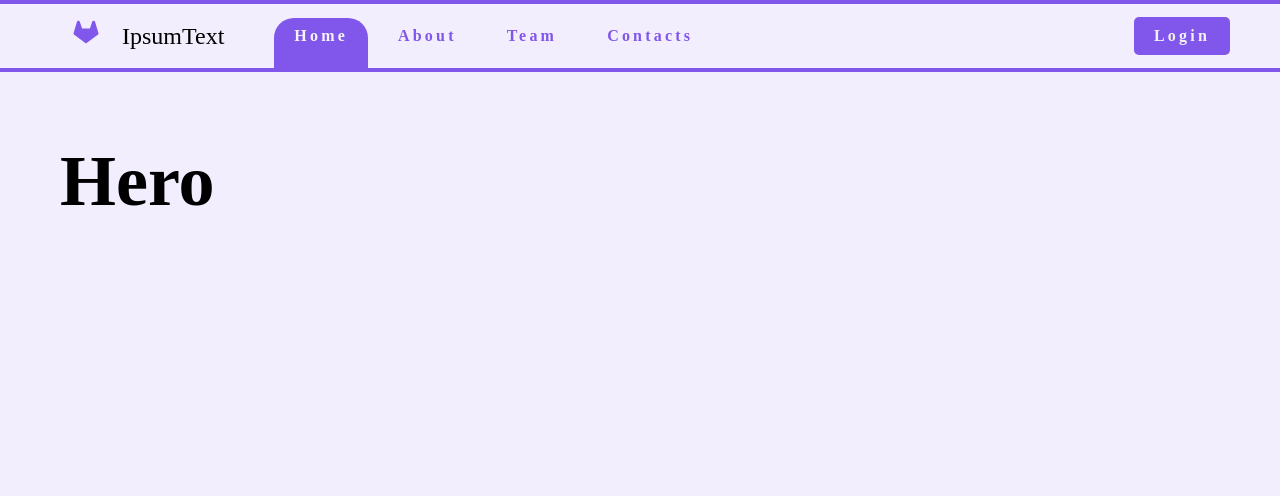
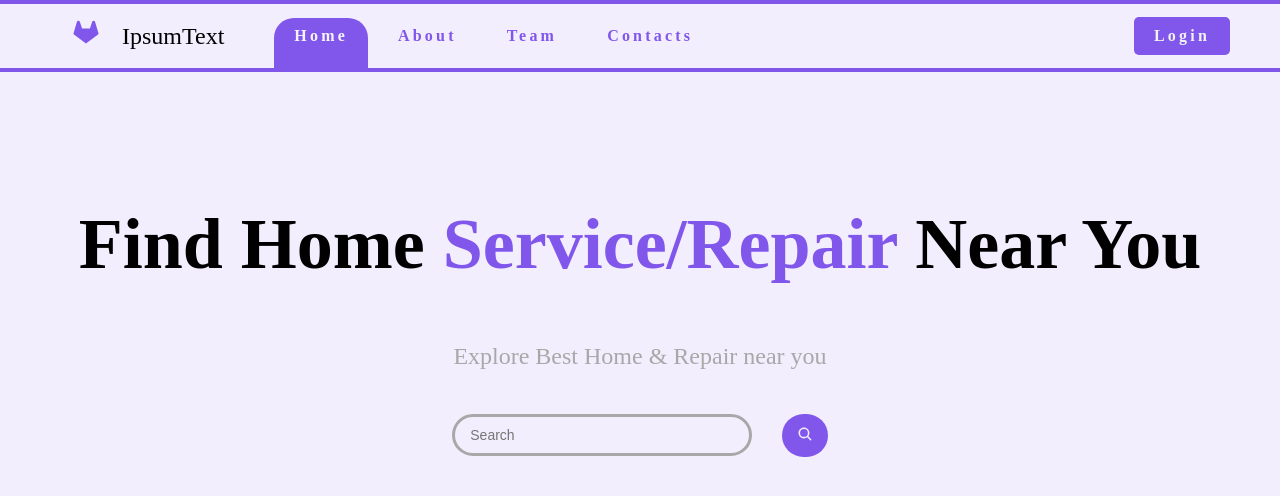
Before and after one commit to LaurynasPOC/FE-course, a React (Vite) app in the folder home-service/: page / in a window 1280 px wide. Shown: the top 496 px of the page. Built offline with nearby package versions, Linux system fonts and the light colour scheme.

Commit message:
search added

```diff
--- /dev/null
+++ b/home-service/src/components/Button.jsx
@@ -0,0 +1,70 @@
+import styled from "styled-components";
+import { mobile } from "../styles/Breakpoints";
+
+const BaseButton = styled.button`
+  margin: ${({ $margin }) => $margin || "0"};
+  outline: none;
+  border: none;
+  padding: ${({ $padding }) => $padding || ".75rem 1.5rem"};
+  border-radius: 40px;
+  appearance: none;
+  box-shadow: none;
+  font-weight: 600;
+  font-size: 16px;
+  transition: all 0.25s ease-out;
+  background: ${({ $backgroundColor }) =>
+    $backgroundColor || "rgba(0, 0, 0, 0)"};
+
+  &:hover {
+    cursor: pointer;
+  }
+
+  &:disabled {
+    cursor: not-allowed;
+    opacity: 0.7;
+  }
+
+  @media ${mobile} {
+    padding: 10px 20px;
+  }
+`;
+
+const PrimaryButton = styled(BaseButton)`
+  background: var(--purple);
+
+  :hover {
+    background-color: var(--blue);
+  }
+`;
+
+const SecondaryButton = styled(BaseButton)`
+  background: var(--light-grey);
+  color: var(--black);
+
+  :hover {
+    background-color: var(--dark-grey);
+  }
+`;
+
+const DarkButton = styled(BaseButton)`
+  background: var(--black);
+  color: var(--white);
+
+  :hover {
+    background-color: var(--grey);
+  }
+`;
+
+const Button = ({ variant = "base", children, ...rest }) => {
+  if (variant === "primary")
+    return <PrimaryButton {...rest}>{children}</PrimaryButton>;
+
+  if (variant === "secondary")
+    return <SecondaryButton {...rest}>{children}</SecondaryButton>;
+
+  if (variant === "dark") return <DarkButton {...rest}>{children}</DarkButton>;
+
+  return <BaseButton {...rest}>{children}</BaseButton>;
+};
+
+export default Button;
--- /dev/null
+++ b/home-service/src/components/Input.jsx
@@ -0,0 +1,62 @@
+import styled from "styled-components";
+
+export const Input = ({
+  label,
+  name,
+  value,
+  onChange,
+  pattern,
+  placeholder,
+  type,
+  required,
+  id,
+  ...rest
+}) => (
+  <StyledInput {...rest}>
+    {label && <label htmlFor={id}>{label}</label>}
+    <input
+      placeholder={placeholder}
+      id={id}
+      name={name || id}
+      value={value}
+      pattern={pattern}
+      onChange={onChange}
+      required={required}
+      type={type || "text"}
+      {...rest}
+    />
+  </StyledInput>
+);
+
+const StyledInput = styled.div`
+  display: flex;
+  flex-direction: column;
+  gap: 5px;
+  width: 100%;
+  max-width: 300px;
+  input,
+  label {
+    display: block;
+    width: 100%;
+  }
+  input {
+    padding: 10px 15px;
+    background: var(--white-2);
+    color: var(--black);
+    border: 3px solid var(--grey);
+    border-radius: 40px;
+    width: 100%;
+    font-size: 14px;
+    transition: border-color 0.3s ease;
+    &:focus,
+    &:hover {
+      border-color: var(--purple);
+      outline: none;
+    }
+  }
+  label {
+    padding: 5px 15px;
+    font-weight: 700;
+    color: var(--black);
+  }
+`;
--- a/home-service/src/components/wrappers/FlexWrapper.jsx
+++ b/home-service/src/components/wrappers/FlexWrapper.jsx
@@ -1,11 +1,17 @@
 import styled from "styled-components";
 import { Box } from "./Box";
 
-export const FlexWrapper = styled(Box)`
-  display: "flex";
-  justify-content: ${({ justifyContent }) => justifyContent || ""};
-  align-items: ${({ alignItems }) => alignItems || ""};
-  gap: ${({ gap }) => gap || ""};
-  flex-direction: ${({ flexDirection }) => flexDirection || ""};
-  flex-wrap: ${({ flexWrap }) => flexWrap || ""};
+export const FlexWrapper = styled(Box).attrs(() => ({
+  flexDirection: undefined,
+  justifyContent: undefined,
+  alignItems: undefined,
+  flexWrap: undefined,
+  gap: undefined,
+}))`
+  display: flex;
+  justify-content: ${({ justifyContent }) => justifyContent || "flex-start"};
+  align-items: ${({ alignItems }) => alignItems || "stretch"};
+  gap: ${({ gap }) => gap || "0"};
+  flex-direction: ${({ flexDirection }) => flexDirection || "row"};
+  flex-wrap: ${({ flexWrap }) => flexWrap || "nowrap"};
 `;
--- a/home-service/src/components/wrappers/TextBase.jsx
+++ b/home-service/src/components/wrappers/TextBase.jsx
@@ -2,17 +2,19 @@ import styled from "styled-components";
 import { desktop, mobile } from "../../styles/Breakpoints";
 
 export const TextBase = styled.p`
-  margin: ${({ margin }) => margin || ""};
-  padding: ${({ padding }) => padding || ""};
-  font-size: ${({ fontSize }) => fontSize || "24px"};
-  line-height: ${({ lineHeight }) => lineHeight || ""};
-  font-weight: ${({ fontWeight }) => fontWeight || 400};
-  color: ${({ color }) => color || ""};
-  text-align: ${({ textAlign }) => textAlign || ""};
+  margin: ${({ $margin }) => $margin || ""};
+  padding: ${({ $padding }) => $padding || ""};
+  font-size: 24px;
+  line-height: ${({ $lineHeight }) => $lineHeight || ""};
+  font-weight: ${({ $fontWeight }) => $fontWeight || 400};
+  color: ${({ $color }) => $color || ""};
+  text-align: ${({ $textAlign }) => $textAlign || ""};
+
   @media ${desktop} {
-    font-size: ${({ fontSize }) => fontSize || "20px"};
+    font-size: 20px;
   }
+
   @media ${mobile} {
-    font-size: ${({ fontSize }) => fontSize || "16px"};
+    font-size: 16px;
   }
 `;
--- a/home-service/src/pages/hero/Hero.jsx
+++ b/home-service/src/pages/hero/Hero.jsx
@@ -1,12 +1,51 @@
-import { SectionWrapper, Container } from "../../components/wrappers";
+import { SectionWrapper, Container, TextBase } from "../../components/wrappers";
+import { Input } from "../../components/Input";
+import styled from "styled-components";
+import Button from "../../components/Button";
+import { IoSearch } from "react-icons/io5";
+
 export const Hero = () => {
   return (
-    <>
-      <SectionWrapper>
-        <Container>
-          <h1>Hero</h1>
-        </Container>
-      </SectionWrapper>
-    </>
+    <StyledHero>
+      <Container>
+        <h1>
+          Find Home <span>Service/Repair</span> Near You
+        </h1>
+        <TextBase $margin="40px 0" $color="var(--grey)">
+          Explore Best Home & Repair near you
+        </TextBase>
+        <form>
+          <Input placeholder="Search" />
+          <Button
+            $padding="0.75rem 0.92rem"
+            $margin="0 0 0 30px"
+            variant="primary"
+          >
+            <IoSearch />
+          </Button>
+        </form>
+      </Container>
+    </StyledHero>
   );
 };
+
+const StyledHero = styled(SectionWrapper)`
+  text-align: center;
+  h1 {
+    margin-top: 50px;
+    & > span {
+      color: var(--purple);
+    }
+  }
+  form {
+    display: flex;
+    justify-content: center;
+  }
+  svg {
+    color: var(--white-2);
+    vertical-align: middle;
+    margin-bottom: 3px;
+    transition: none;
+    pointer-events: none;
+  }
+`;
```
Also changed, not shown: home-service/src/pages/hero/styled.js (deleted).
